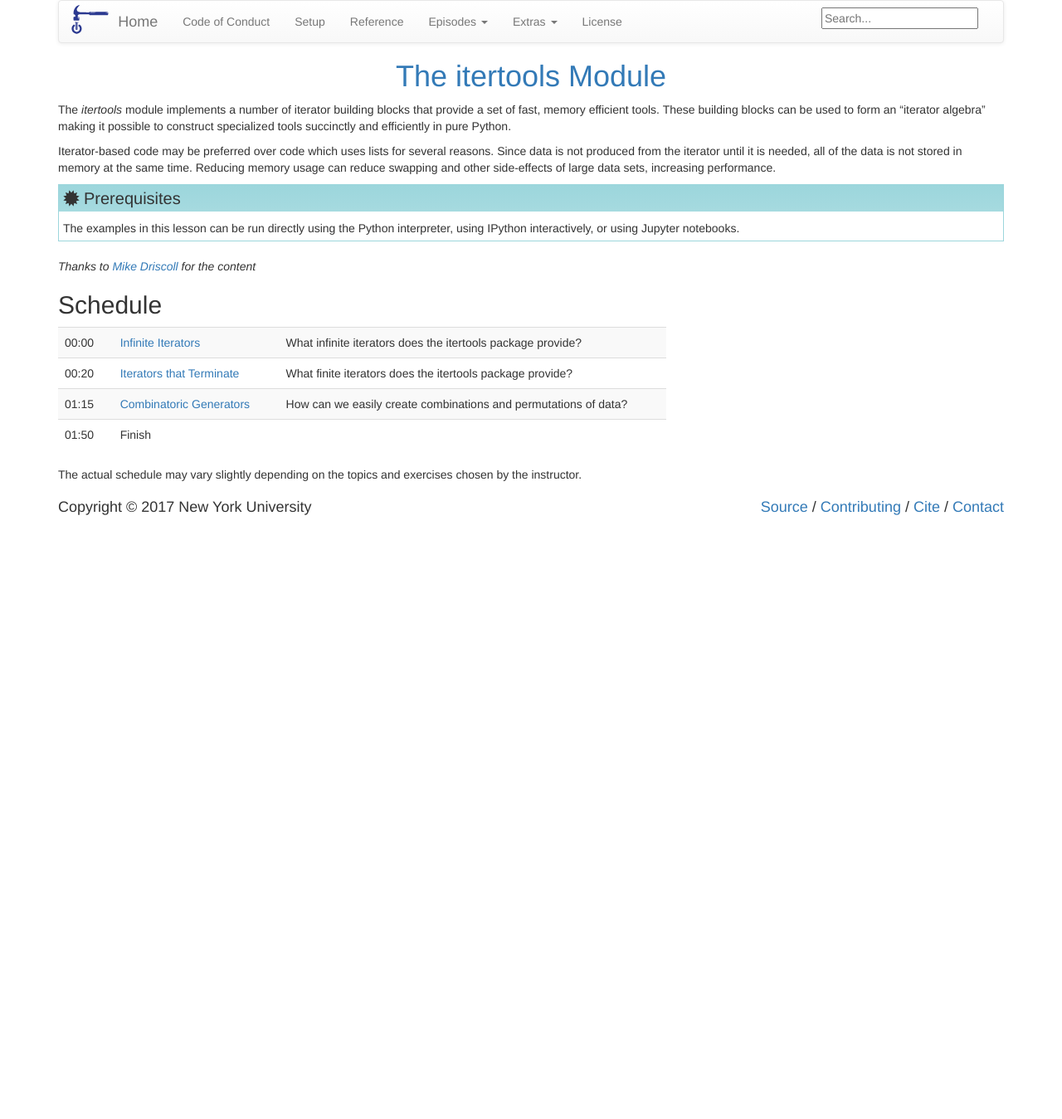
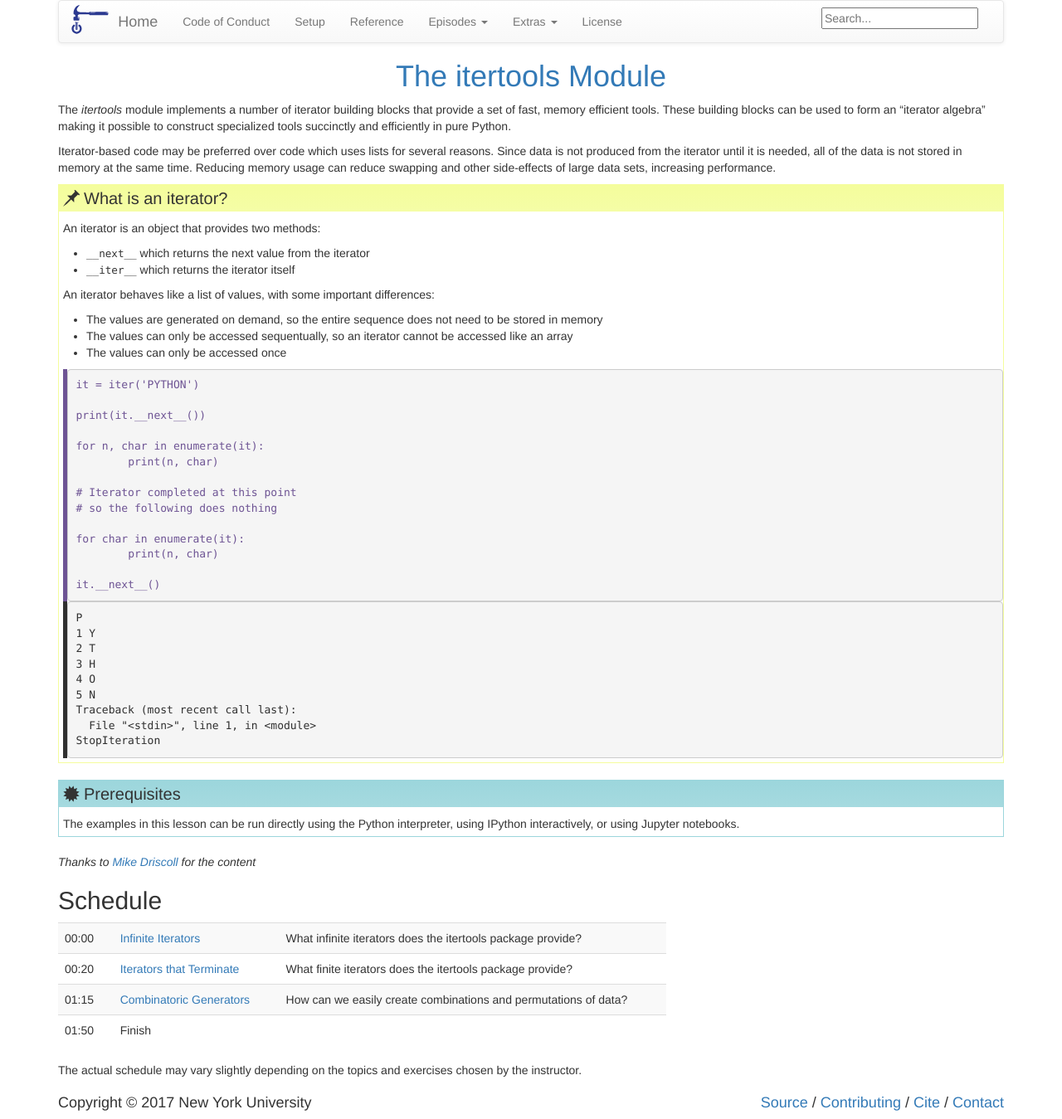
Before and after one commit to albietz/python-itertools, a Jekyll site: the page built from index.md, in a window 1280 px wide. Shown: the whole page at 83% size. Built offline with Jekyll 4.4.1, drawn with Linux system fonts in a browser that asks for light colours; before the commit the page ends 900 px from its top, so only the background shows below that.

Commit message:
Update index page
Signed-off-by: Greg Watson <g.watson@computer.org>

```diff
--- a/index.md
+++ b/index.md
@@ -10,6 +10,50 @@ Iterator-based code may be preferred over code which uses lists for several reas
 iterator until it is needed, all of the data is not stored in memory at the same time. Reducing memory usage can reduce swapping and
 other side-effects of large data sets, increasing performance.
 
+> ## What is an iterator?
+> An iterator is an object that provides two methods:
+>
+> * `__next__` which returns the next value from the iterator
+> * `__iter__` which returns the iterator itself
+>
+> An iterator behaves like a list of values, with some important differences:
+>
+> * The values are generated on demand, so the entire sequence does not need to be stored in memory
+> * The values can only be accessed sequentually, so an iterator cannot be accessed like an array
+> * The values can only be accessed once
+>
+> ~~~
+> it = iter('PYTHON')
+>
+> print(it.__next__())
+>
+> for n, char in enumerate(it):
+> 	print(n, char)
+>
+> # Iterator completed at this point
+> # so the following does nothing
+>
+> for char in enumerate(it):
+> 	print(n, char)
+>
+> it.__next__()
+> ~~~
+> {: .python}
+>
+> ~~~
+> P
+> 1 Y
+> 2 T
+> 3 H
+> 4 O
+> 5 N
+> Traceback (most recent call last):
+>   File "<stdin>", line 1, in <module>
+> StopIteration
+> ~~~
+> {: .output}
+{: .callout}
+
 > ## Prerequisites
 >
 > The examples in this lesson can be run directly using the Python interpreter, using IPython interactively,
```
